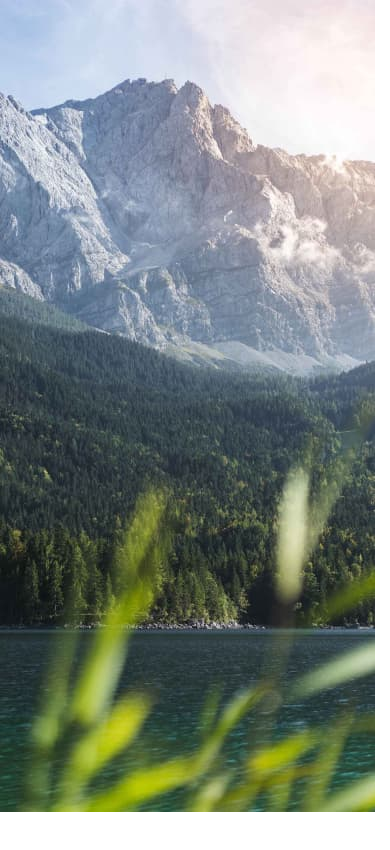
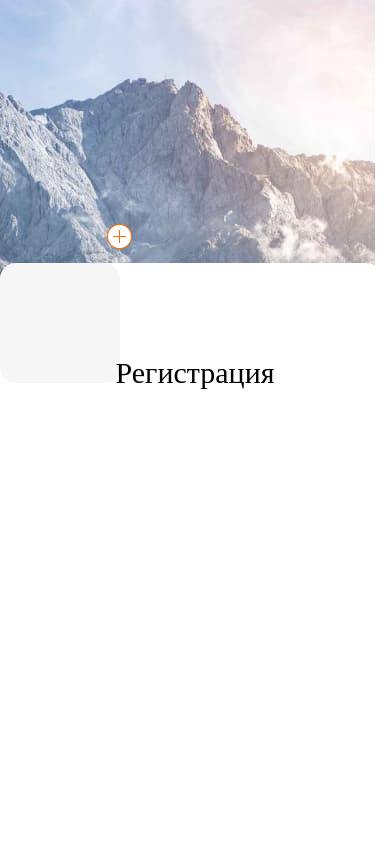
Before and after one commit to Icenn85/react-native-homework, a React Native app in the folder react-native-project/: screen / in a window 390 px wide. Shown: the top 850 px of the page. Built offline with nearby package versions, Linux system fonts and the light colour scheme.

Commit message:
add markup to registration

```diff
--- a/react-native-project/Screens/RegistrationScreen.js
+++ b/react-native-project/Screens/RegistrationScreen.js
@@ -3,8 +3,11 @@ import {
   ImageBackground,
   StyleSheet,
   View,
-  KeyboardAvoidingView,
-  Dimensions,
+  Text,
+  TouchableOpacity,
+  Image,
+  // KeyboardAvoidingView,
+  // Dimensions,
 } from "react-native";
 
 export default function RegistrationScreen() {
@@ -13,9 +16,19 @@ export default function RegistrationScreen() {
   return (
     <View style={styles.container}>
       <ImageBackground source={image} style={styles.image}>
-
-
-
+        <View style={styles.formBg}>
+          <View style={styles.avatar}>
+            <TouchableOpacity>
+              <Image
+                style={styles.addBtn}
+                source={require("../assets/add.png")}
+              />
+            </TouchableOpacity>
+          </View>
+          <View>
+            <Text style={styles.title}>Регистрация</Text>
+          </View>
+        </View>
       </ImageBackground>
     </View>
   );
@@ -28,8 +41,38 @@ const styles = StyleSheet.create({
   image: {
     flex: 1,
     resizeMode: "cover",
-    justifyContent: "flex-end",
+    justifyContent: "center",
     alignItems: "center",
   },
-
+  formBg: {
+    position: "absolute",
+    top: 263,
+    width: "100%",
+    height: 750,
+    borderTopLeftRadius: 25,
+    borderTopRightRadius: 25,
+    backgroundColor: "#fff",
+  },
+  avatar: {
+    position: "absolute",
+    width: 120,
+    height: 120,
+    backgroundColor: "#F6F6F6",
+    borderRadius: 16,
+  },
+  addBtn: {
+    position: "absolute",
+    width: 25,
+    height: 25,
+    left: 107,
+    bottom: 14,
+  },
+  title: {
+    fontFamily: "RobotoBold",
+    lineHeight: 35,
+    fontSize: 30,
+    textAlign: "center",
+    letterSpacing: 0.01,
+    marginTop: 92,
+  },
 });
```
Also changed, not shown: react-native-project/assets/add.png (added), 1 other file (tests, documents, lock files or other folders).
